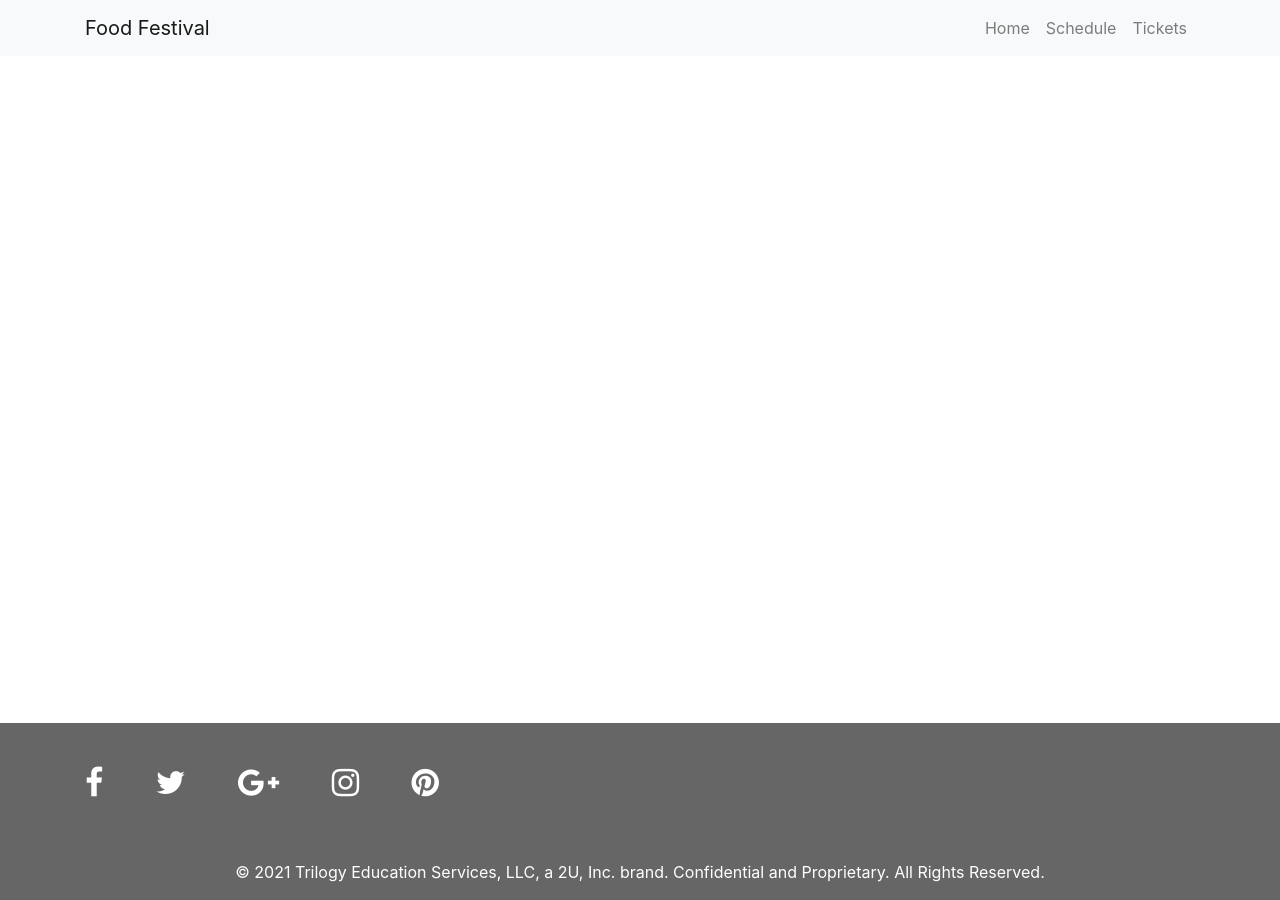
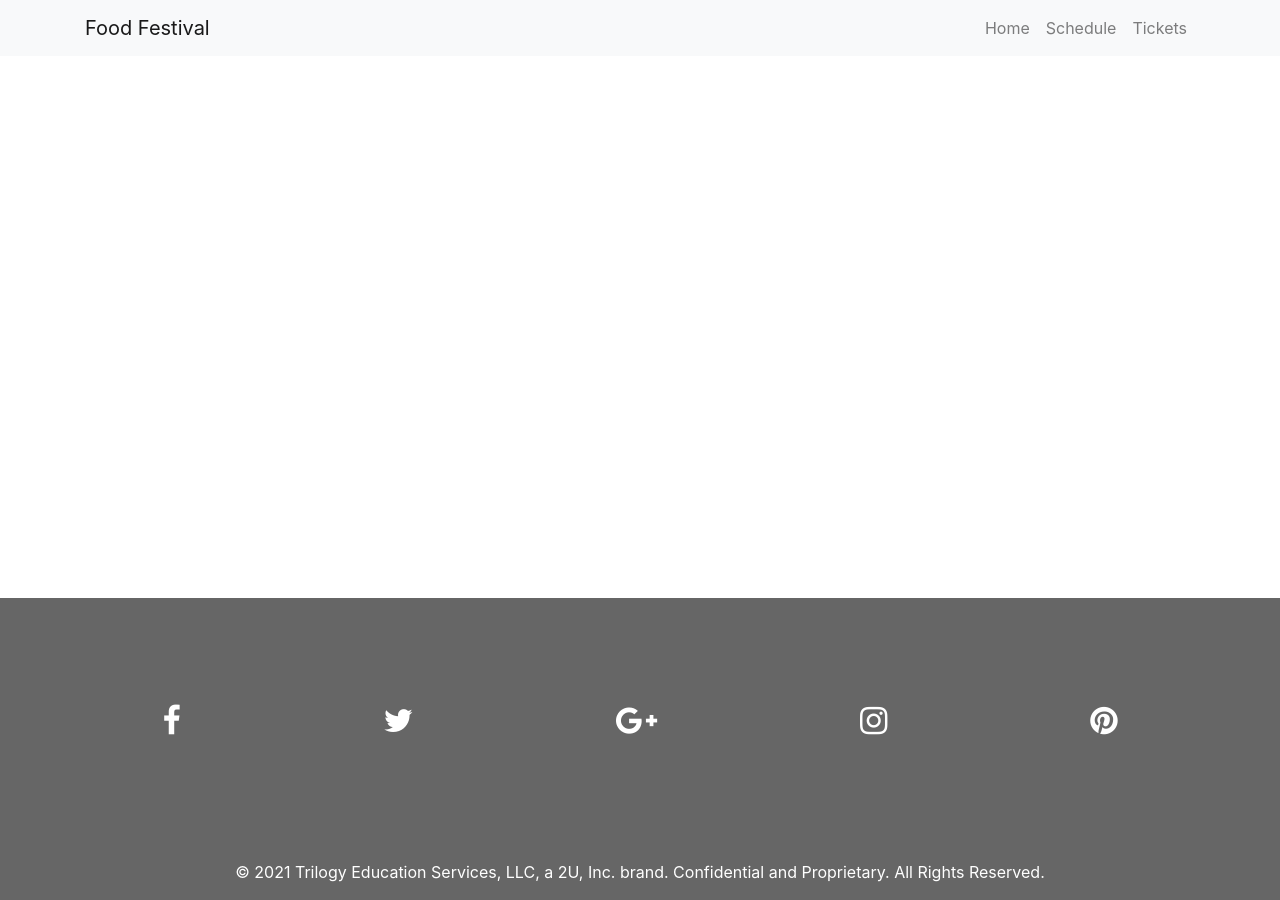
Before and after one commit to scottskinn/food-festival, a website built with webpack: page events.html in a window 1280 px wide. Built offline with nearby package versions, Linux system fonts and the light colour scheme.

Commit message:
lighthouse accessibility

```diff
--- a/assets/css/style.css
+++ b/assets/css/style.css
@@ -103,3 +103,19 @@ p.lead {
   background-color: rgba(59, 61, 59, 0.45);
   display: inline-block;
 }
+
+.flex-center{
+  display: flex;
+  justify-content: space-evenly;
+  min-height: 150px;
+}
+
+.flex-center a {
+  /* margin: 1rem; */
+  padding: 1rem 2rem;
+  flex-grow: 1;
+  display: flex;
+  align-content: center;
+  justify-content: space-around;
+  flex-wrap: wrap;
+}
--- a/events.html
+++ b/events.html
@@ -44,23 +44,23 @@
         <div class="col-md-12 py-5">
           <div class="flex-center">
             <!-- Facebook -->
-            <a>
-              <i class="fa fa-facebook fa-lg text-white mr-md-5 mr-3 fa-2x"> </i>
+            <a href="https://facebook.com" aria-label="facebook link">
+              <i class="fa fa-facebook fa-lg text-white mr-md-5 mr-3 fa-2x"></i>
             </a>
             <!-- Twitter -->
-            <a>
-              <i class="fa fa-twitter fa-lg text-white mr-md-5 mr-3 fa-2x"> </i>
+            <a href="https://twitter.com" aria-label="twitter link">
+              <i class="fa fa-twitter fa-lg text-white mr-md-5 mr-3 fa-2x"></i>
             </a>
             <!-- Google +-->
-            <a>
-              <i class="fa fa-google-plus fa-lg text-white mr-md-5 mr-3 fa-2x"> </i>
+            <a href="https://google.com" aria-label="google link">
+              <i class="fa fa-google-plus fa-lg text-white mr-md-5 mr-3 fa-2x"></i>
             </a>
             <!--Instagram-->
-            <a>
-              <i class="fa fa-instagram fa-lg text-white mr-md-5 mr-3 fa-2x"> </i>
+            <a href="https://instagram.com" aria-label="instagram link">
+              <i class="fa fa-instagram fa-lg text-white mr-md-5 mr-3 fa-2x"></i>
             </a>
             <!--Pinterest-->
-            <a>
+            <a href="https://pinterest.com" aria-label="pinterest link">
               <i class="fa fa-pinterest fa-lg text-white fa-2x"> </i>
             </a>
           </div>
--- a/package.json
+++ b/package.json
@@ -2,6 +2,7 @@
   "name": "food-festival",
   "version": "1.0.0",
   "main": "assets/js/script.js",
+  "Content-Encoding": "br",
   "scripts": {
     "webpack": "webpack --watch",
     "build": "webpack",
```
Also changed, not shown: index.html (+9 -9 lines), tickets.html (+9 -9 lines).
